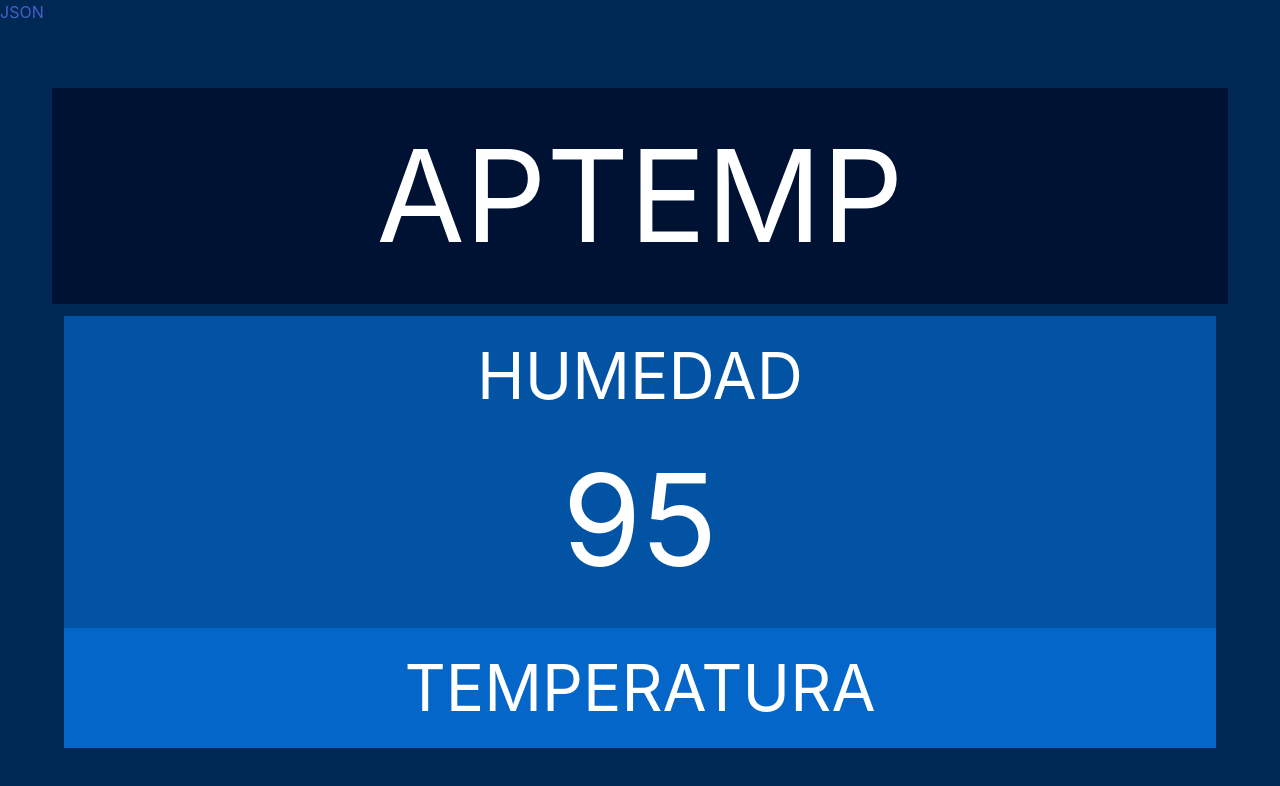
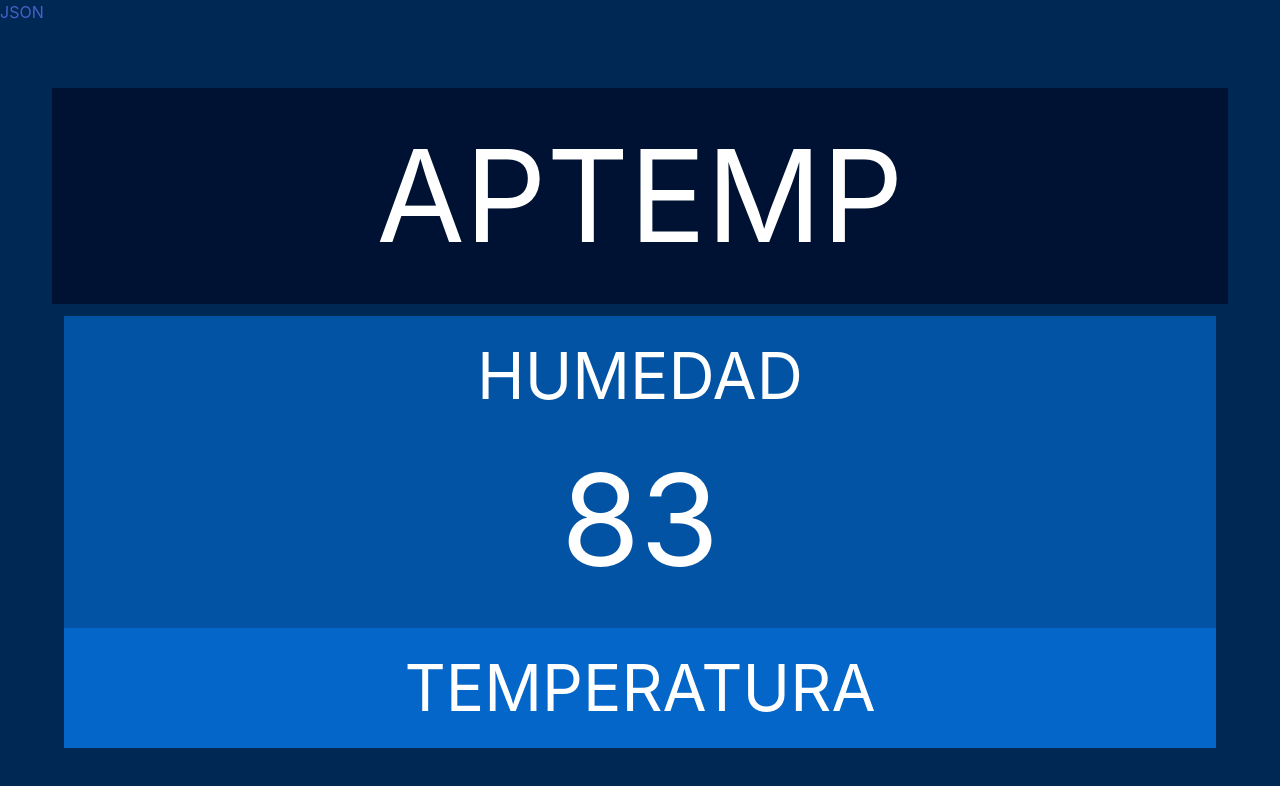
Before and after one commit to rubenvg1/APTEMP, a plain HTML site: page index.html in a window 1280 px wide. Drawn offline with nearby package versions, Linux system fonts and the light colour scheme; no server answers.

Commit message:
Update index.html

```diff
--- a/index.html
+++ b/index.html
@@ -35,7 +35,7 @@
 
           <div class='column has-text-centered' style="background: #0353a4 ;">
             <h1 style='font-size: 4rem' style="background: #0353a4;" >HUMEDAD</h1>
-            <h1 id="tem " style='font-size: 8rem'>95</h1>
+            <h1 id="tem " style='font-size: 8rem'>83</h1>
 
             <script src="https://www.gstatic.com/firebasejs/3.6.1/firebase.js"></script>
 
```
